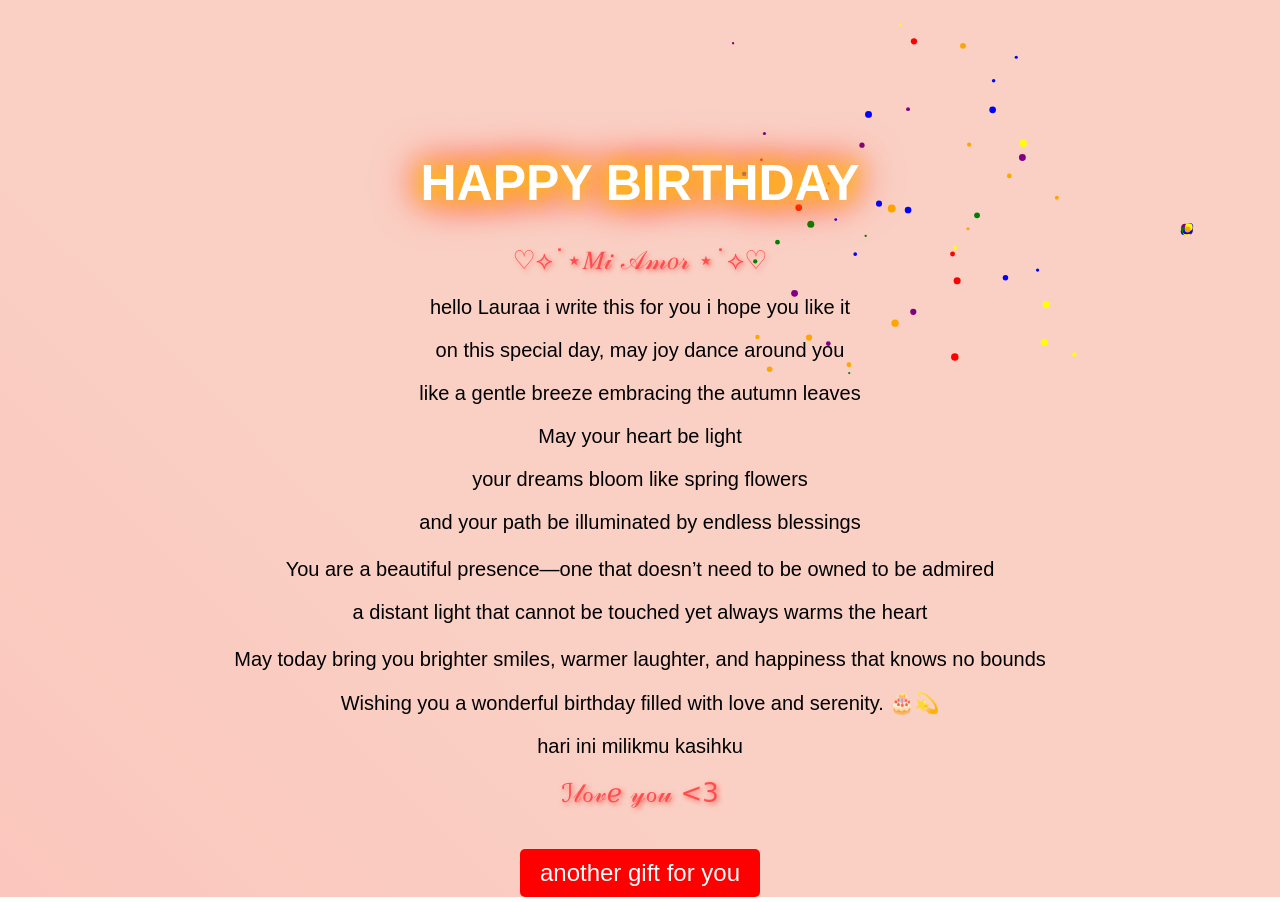
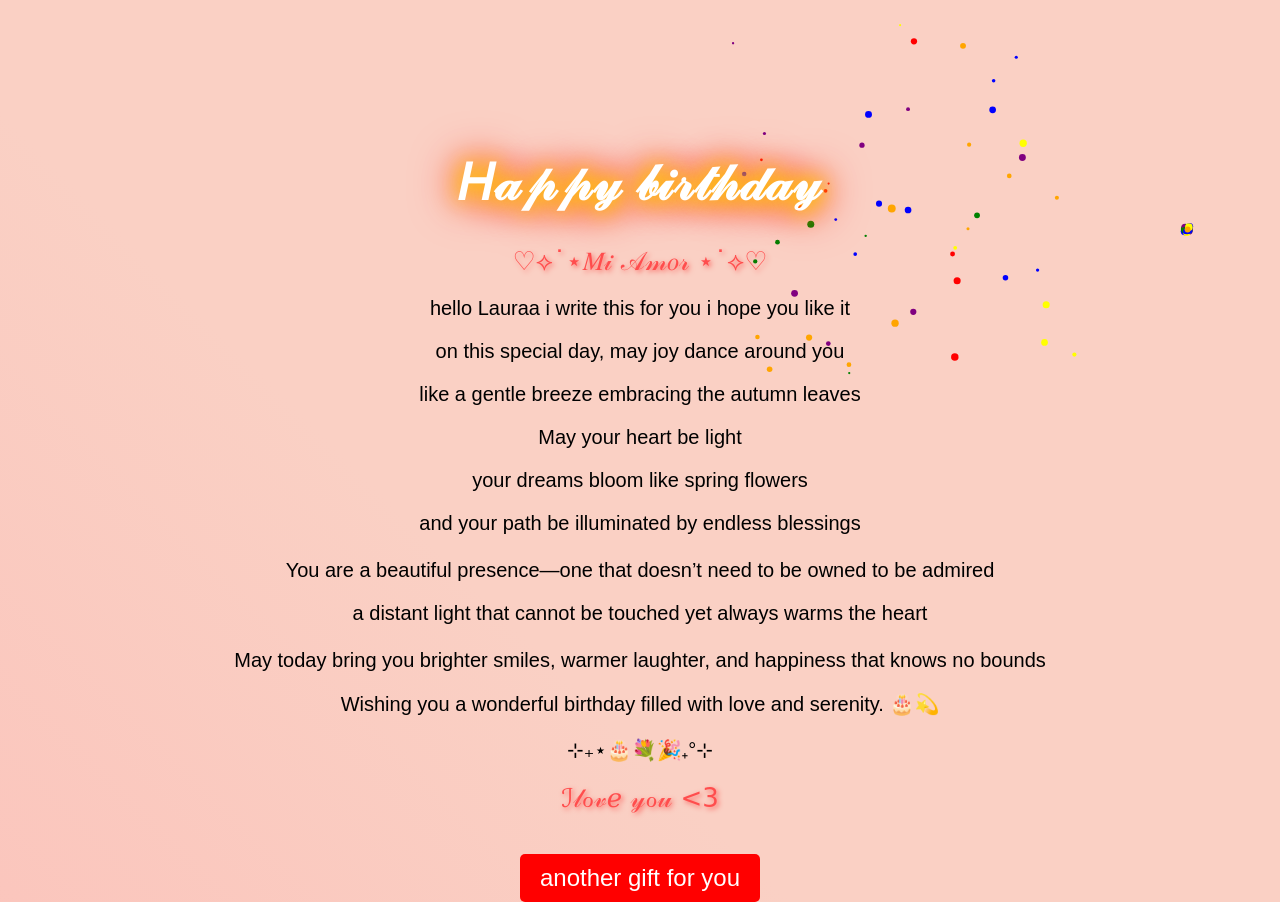
Before and after one commit to para-mi-reina/special-gift-for-you, a plain HTML site: page message.html in a window 1280 px wide. Drawn offline with Linux system fonts and the light colour scheme.

Commit message:
Update message.html

```diff
--- a/message.html
+++ b/message.html
@@ -9,7 +9,7 @@
 <body>
     <canvas id="fireworks"></canvas>
     <div class="message-container">
-        <h1 class="message-title">HAPPY BIRTHDAY</h1>
+        <h1 class="message-title">𝐻𝒶𝓅𝓅𝓎 𝒷𝒾𝓇𝓉𝒽𝒹𝒶𝓎</h1>
         <p class="message-text"><span class="romantic-text">♡⟡˙⋆𝑀𝒾 𝒜𝓂𝑜𝓇 ⋆˙⟡♡</span></p>
         <p class="message-text">hello Lauraa i write this for you
             i hope you like it
@@ -25,7 +25,7 @@
         <p></p>
         <p class="message-text">May today bring you brighter smiles, warmer laughter, and happiness that knows no bounds</p>
         <p class="message-text">Wishing you a wonderful birthday filled with love and serenity. 🎂💫</p>
-        <p class="message-text">hari ini milikmu kasihku</p>
+        <p class="message-text">⊹₊⋆🎂💐🎉₊°⊹</p>
         <p class="message-text"><span class="romantic-text">ℐ𝓁ℴ𝓋ℯ 𝓎ℴ𝓊 <3</span></p>
         <a href="heart.html" class="btn">another gift for you</a>
         <p></p>
```
